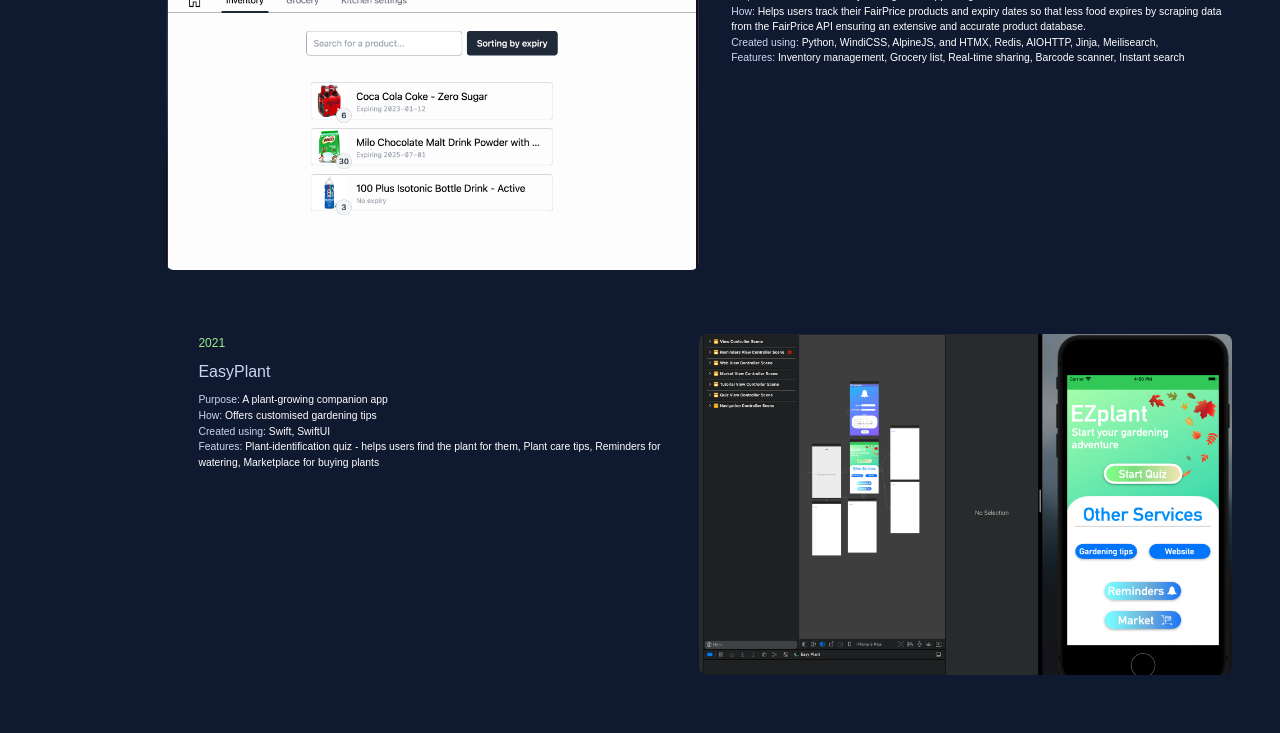
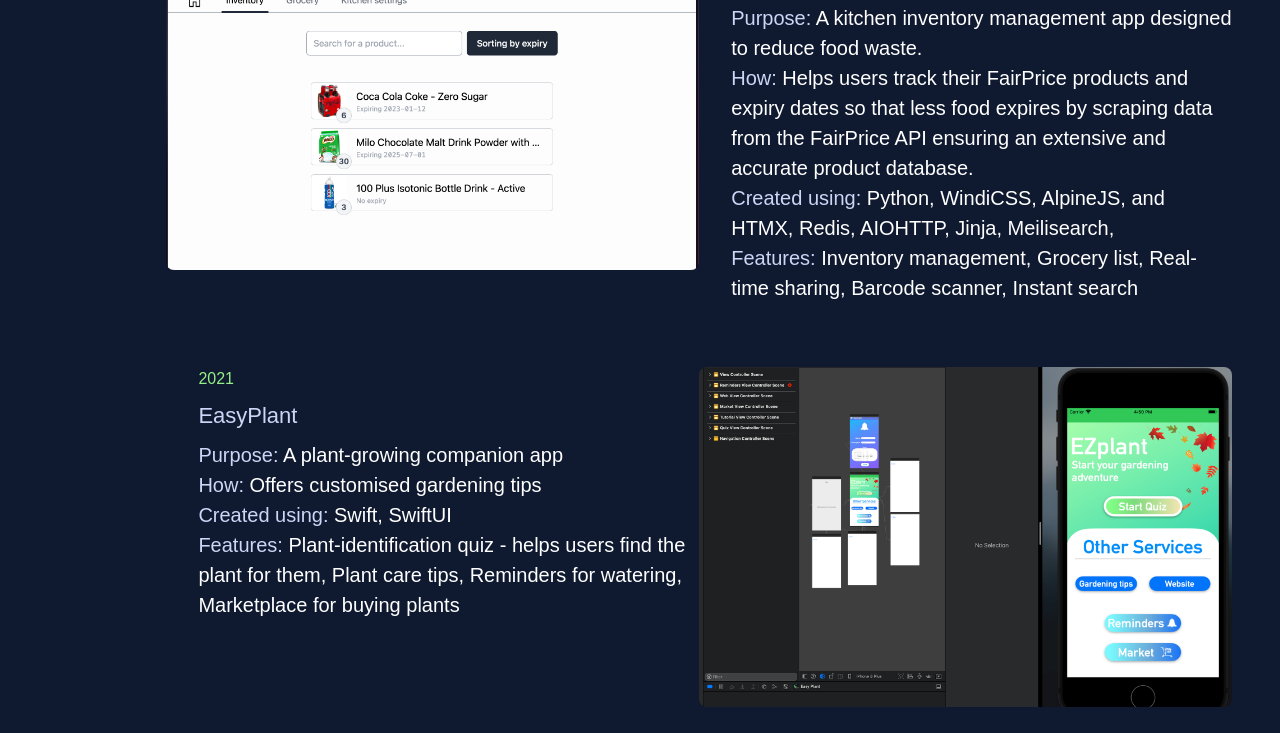
Before and after one commit to Lohithsst/LohithTanuku.github.io, a plain HTML site: page index.html in a window 1280 px wide. Shown: the part 5338-6071 px from the top of the page. Drawn offline with Linux system fonts and the light colour scheme.

Commit message:
fixed projects

```diff
--- a/style.css
+++ b/style.css
@@ -462,7 +462,7 @@ body {
 #projectyear {
   color: rgb(150, 239, 136);
   margin-left: 2rem;
-  font-size: 1.5vh;
+  font-size: 16px;
 }
 
 #projectnamesection {
@@ -476,14 +476,14 @@ body {
 #projectname {
   color: rgba(204, 214, 246, 1);
   margin-left: 2rem;
-  font-size: 2vh;
+  font-size: 22px;
 }
 
 #projectdescription {
   color: white;
   text-align: left;
   margin-left: 2rem;
-  font-size: 1.3vh;
+  font-size: 20px;
   height: 50%;
 }
 
```
